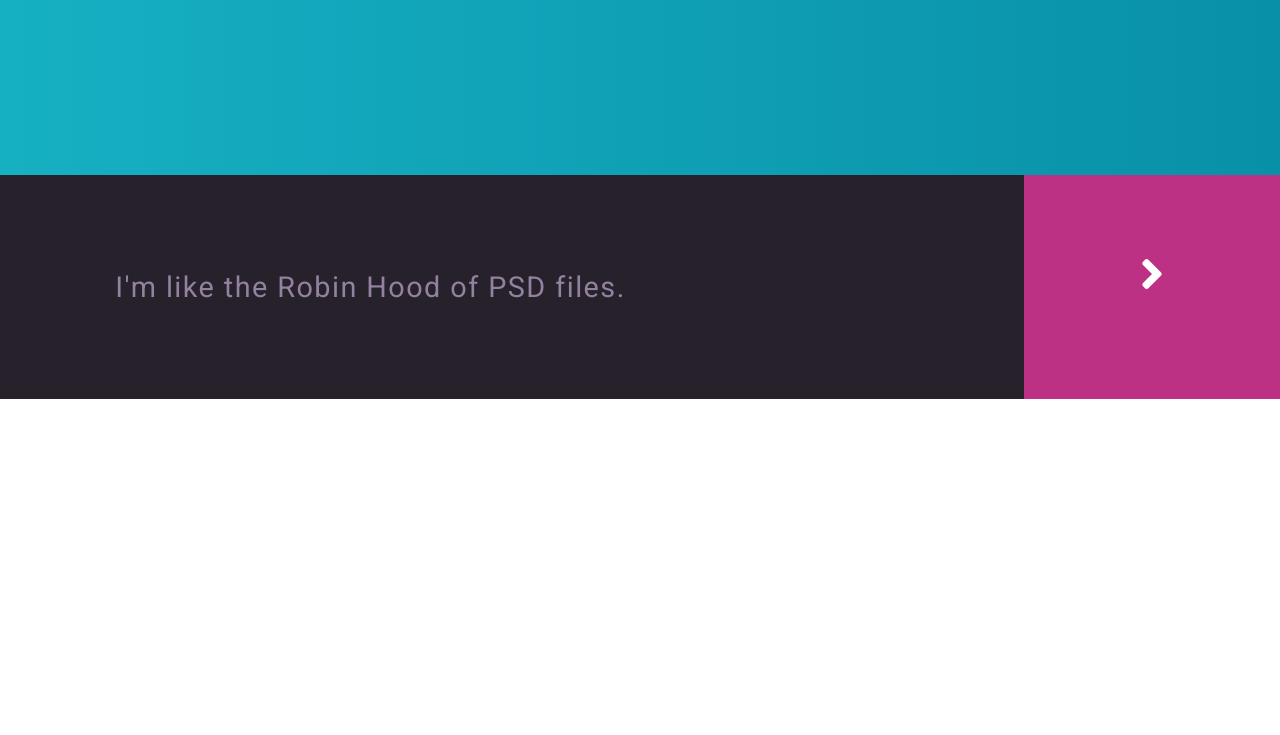
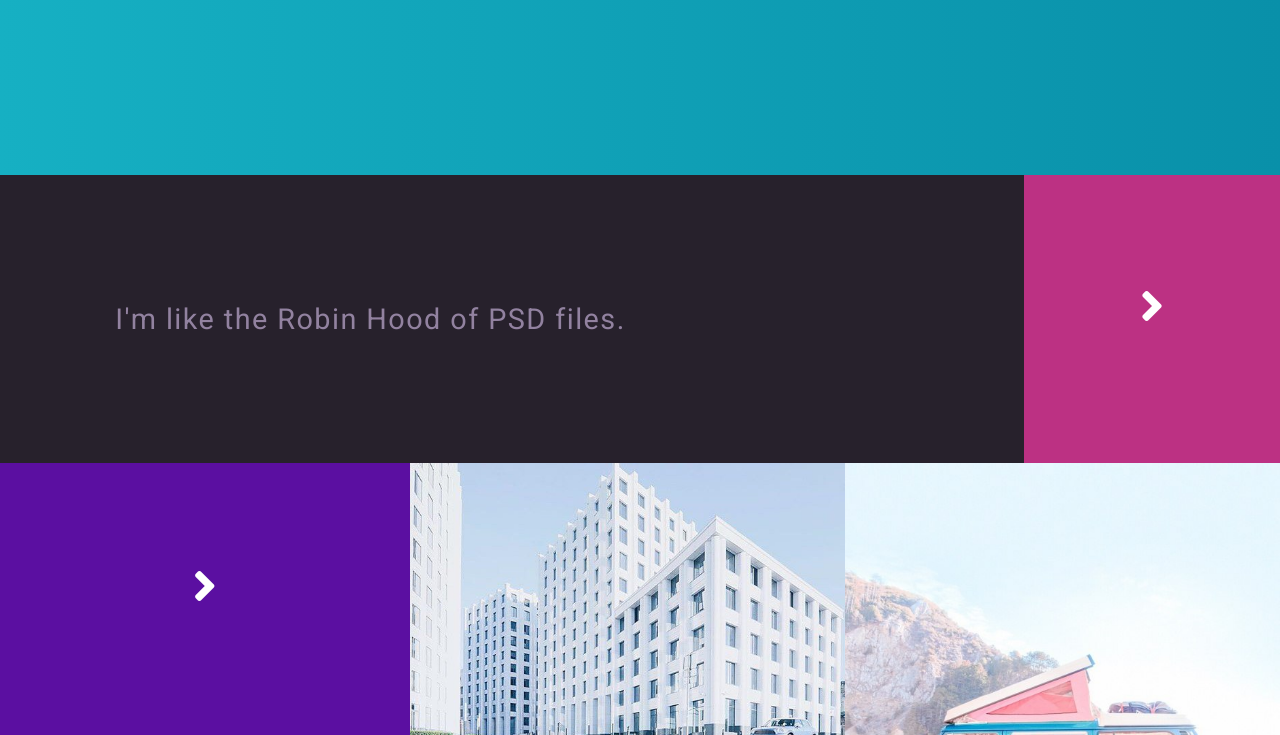
Before and after one commit to kosmicheskij-kotik/bsuir-labs, a plain HTML site: page responsive_template/index.html in a window 1280 px wide. Shown: the part 585-1320 px from the top of the page. Before the commit the page ends 984 px from the top, so only its background shows below. Drawn offline with Linux system fonts and the light colour scheme.

Commit message:
Added pictures and styles for them

```diff
--- a/responsive_template/index.html
+++ b/responsive_template/index.html
@@ -26,13 +26,24 @@
             </a>
         </div>
     </header>
-    <section>
-        <div class="section_name">
+    <section class="news">
+        <div class="section_news_name">
             I'm like the Robin Hood of PSD files.
         </div>
-        <a class="section_link" href="">
+        <a class="section_news_link" href="">
                 <i class="fas fa-angle-right"></i>
         </a>
+    </section>
+    <section class="pictures">
+        <a class="section_pictures_link" href="">
+                <i class="fas fa-angle-right"></i>
+        </a>
+        <figure class="picture_1">
+            <img src="img/1.jpg">
+        </figure>
+        <figure class="picture_2">
+            <img src="img/2.jpg">
+        </figure>
     </section>
 
 
--- a/responsive_template/styles/styles.css
+++ b/responsive_template/styles/styles.css
@@ -75,12 +75,12 @@ header h1
 	font-size: 1.5em;
 }
 
-section
+.news
 {
-	height: 28vh;
+	height: 36vh;
 }
 
-.section_name
+.section_news_name
 {
 	background-color: #27212C;
 	color: #9282A0;
@@ -91,23 +91,66 @@ section
 	height: 100%;
 	width: 71%;
 	padding-left: 9%;
-	line-height: 28vh;
+	line-height: 36vh;
 	vertical-align: middle;
 }
 
-.section_link
+.section_news_link
 {
 	background-color: #BC3183;
 	float: right;
 	height: 100%;
 	width: 20%;
 	text-align: center;
-	line-height: 28vh;
+	line-height: 36vh;
 	vertical-align: middle;
 }
 
-.section_link i
+.section_news_link i
 {
 	color: #FFFFFF;
 	font-size: 3em;
 }
+
+.pictures
+{
+	height: 34vh;
+	display: flex;
+}
+
+.section_pictures_link
+{
+	background-color: #5B0FA1;
+	float: left;
+	height: 100%;
+	width: 32%;
+	text-align: center;
+	line-height: 34vh;
+	vertical-align: middle;
+}
+
+.section_pictures_link i
+{
+	color: #FFFFFF;
+	font-size: 3em;
+}
+.picture_1, .picture_2
+{
+	width: 34%;
+	margin: 0;
+	overflow: hidden;
+}
+
+.picture_1 img
+{
+	width: 100%;
+	height: auto;
+	float: left;
+}
+
+.picture_2 img
+{
+	width: 100%;
+	height: auto;
+	float: right;
+}
```
Also changed, not shown: responsive_template/img/1.jpg (added), responsive_template/img/2.jpg (added).
